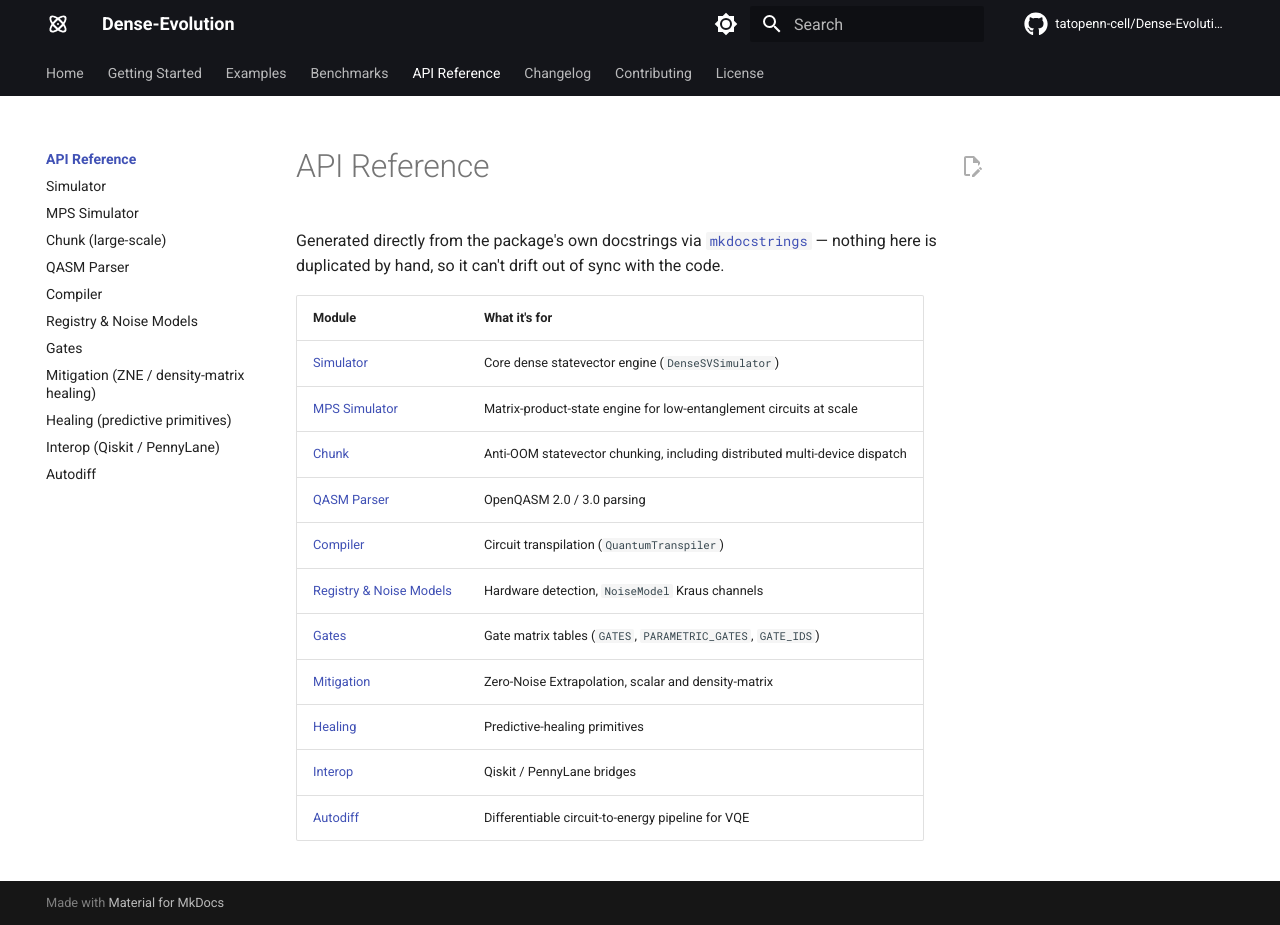
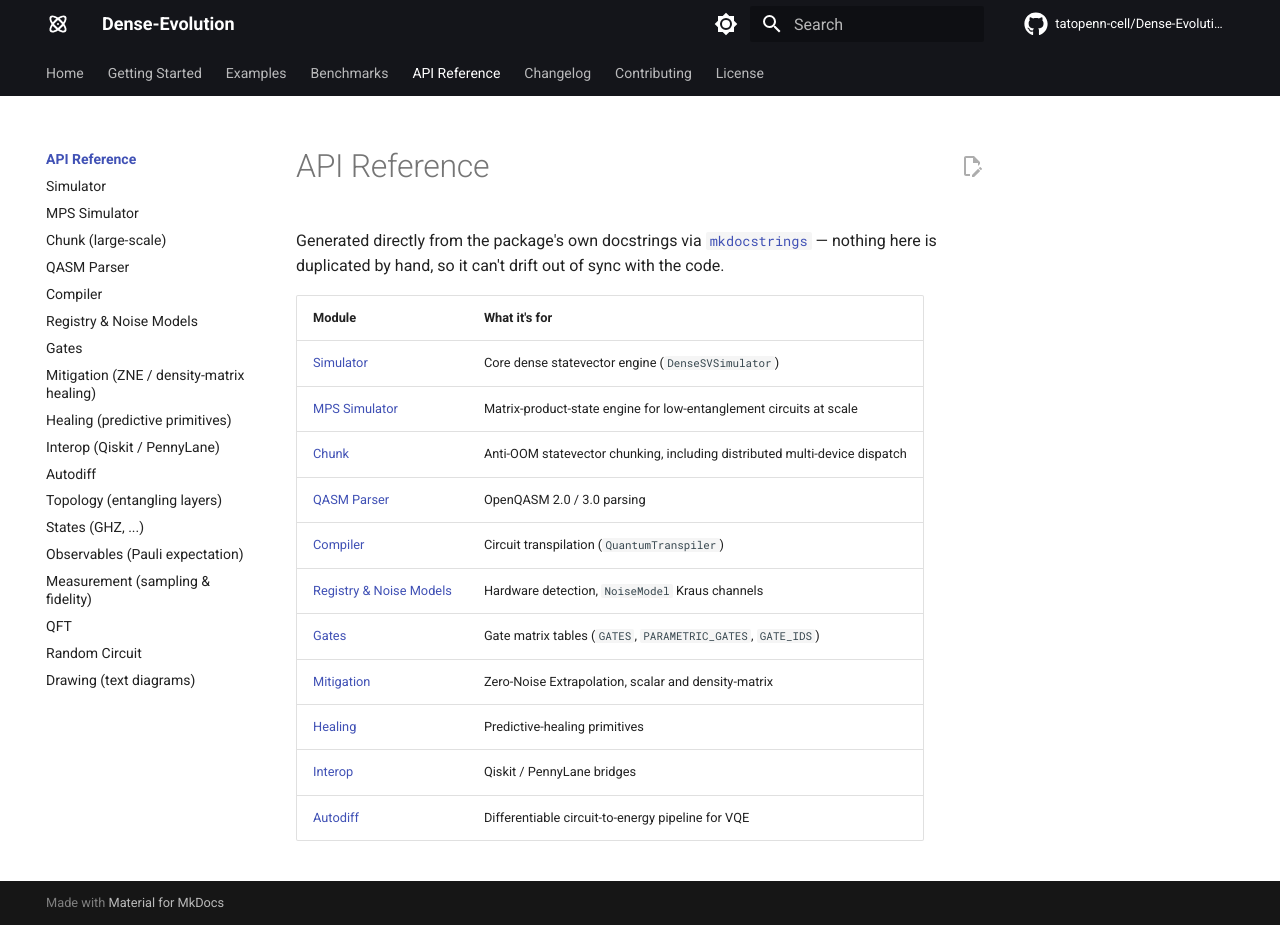
Before and after one commit to tatopenn-cell/Dense-Evolution, an MkDocs documentation site: the page built from docs/api/index.md, in a window 1280 px wide and 925 px high. Built offline with MkDocs 1.6.1 and Material for MkDocs 9.7.7, drawn with Linux system fonts in a browser that asks for light colours; comment, search, counter and statistics services are not loaded.

Commit message:
Add API reference pages for the 7 new modules from v8.1.43
topology.md, states.md, observables.md, measurement.md, qft.md,
random_circuit.md, drawing.md -- the new modules had no docs site
presence at all until now, even though the changelog already mentioned
them. Cross-linked where relevant (states -> topology, observables ->
autodiff, measurement -> mitigation). Verified with a strict local
mkdocs build (zero warnings) and confirmed mkdocstrings actually
resolved the new modules' docstrings into the built HTML, not just that
the page files exist.

```diff
--- a/mkdocs.yml
+++ b/mkdocs.yml
@@ -94,6 +94,13 @@ nav:
       - Healing (predictive primitives): api/healing.md
       - Interop (Qiskit / PennyLane): api/interop.md
       - Autodiff: api/autodiff.md
+      - Topology (entangling layers): api/topology.md
+      - States (GHZ, ...): api/states.md
+      - Observables (Pauli expectation): api/observables.md
+      - Measurement (sampling & fidelity): api/measurement.md
+      - QFT: api/qft.md
+      - Random Circuit: api/random_circuit.md
+      - Drawing (text diagrams): api/drawing.md
   - Changelog: changelog.md
   - Contributing: contributing.md
   - License: LICENSE.md
```
Also changed, not shown: docs/api/drawing.md (added, +7 -0 lines), docs/api/measurement.md (added, +12 -0 lines), docs/api/observables.md (added, +13 -0 lines), docs/api/qft.md (added, +7 -0 lines), docs/api/random_circuit.md (added, +6 -0 lines), docs/api/states.md (added, +9 -0 lines), docs/api/topology.md (added, +14 -0 lines).
